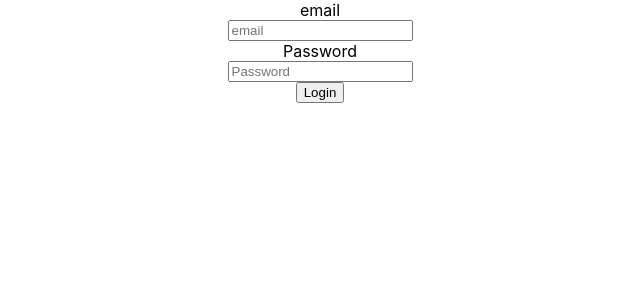
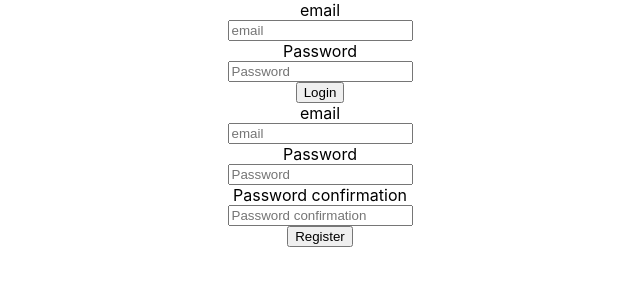
Before and after one commit to henrydabrow/doge-walk-fe, a React (Create React App) app: page /register in a window 1280 px wide. Shown: the top 300 px of the page, without its empty margins (320-960 px from the left). Built offline with nearby package versions, Linux system fonts and the light colour scheme.

Commit message:
Add Register form page and api

```diff
--- /dev/null
+++ b/src/api/Auth/Register.ts
@@ -0,0 +1,24 @@
+import Axios, { AxiosRequestConfig } from 'axios';
+
+export interface Credentials {
+  email: string;
+  password: string;
+  passwordConfirmation: string;
+}
+
+export const onRegister = async (data: Credentials) => {
+  const requestConfig: AxiosRequestConfig = {
+    method: 'post',
+    url: process.env.REACT_APP_API_BASE_URL + '/users',
+    data: data
+  }
+
+  try {
+    const { data: response } = await Axios.request(requestConfig);
+
+    console.log(response)
+    return response
+  } catch (e) {
+    return { error: e.response.data.errors }
+  }
+}
--- a/src/index.tsx
+++ b/src/index.tsx
@@ -2,11 +2,13 @@ import React from 'react';
 import ReactDOM from 'react-dom';
 import './index.css';
 import * as serviceWorker from './serviceWorker';
-import Login from './pages/Auth/login';
+import Login from './pages/Auth/Login';
+import Register from './pages/Auth/Register';
 
 ReactDOM.render(
   <React.StrictMode>
     <Login />
+    <Register />
   </React.StrictMode>,
   document.getElementById('root')
 );
--- /dev/null
+++ b/src/pages/Auth/Register.tsx
@@ -0,0 +1,78 @@
+import React, { useState } from 'react';
+import { onRegister } from '../../api/Auth/Register';
+import { AuthForm } from '../../components/Auth/Login';
+
+const Register = () => {
+  const [{ email, password, passwordConfirmation }, setCredentials] = useState({
+    email: '',
+    password: '',
+    passwordConfirmation: ''
+  })
+
+  const [error, setError] = useState([]);
+
+  const Register = async (event: React.FormEvent) => {
+    event.preventDefault();
+    const response = await onRegister({
+      email,
+      password,
+      passwordConfirmation
+    })
+
+    if(response && response.error) {
+      setError(response.error);
+    }
+  }
+
+  return (
+    <AuthForm onSubmit={Register}>
+      <label htmlFor="email">email</label>
+      <input
+        placeholder="email"
+        value={email}
+        onChange={
+          (event) => setCredentials({
+          email: event.target.value,
+          password,
+          passwordConfirmation
+        })}
+      />
+      <label htmlFor="password">Password</label>
+      <input
+        placeholder="Password"
+        type="password"
+        value={password}
+        onChange={
+          (event) => setCredentials({
+            email,
+            password: event.target.value,
+            passwordConfirmation
+          })
+        }
+      />
+      <label htmlFor="passwordConfirmation">Password confirmation</label>
+      <input
+        placeholder="Password confirmation"
+        type="password"
+        value={passwordConfirmation}
+        onChange={
+          (event) => setCredentials({
+            email,
+            password,
+            passwordConfirmation: event.target.value
+          })
+        }
+      />
+      <button type="submit">Register</button>
+      <div>
+        {
+          error.length > 0 && error.map((e, index) => {
+            return <p key={index}>{e}</p>
+          })
+        }
+      </div>
+    </AuthForm>
+  )
+}
+
+export default Register;
```
